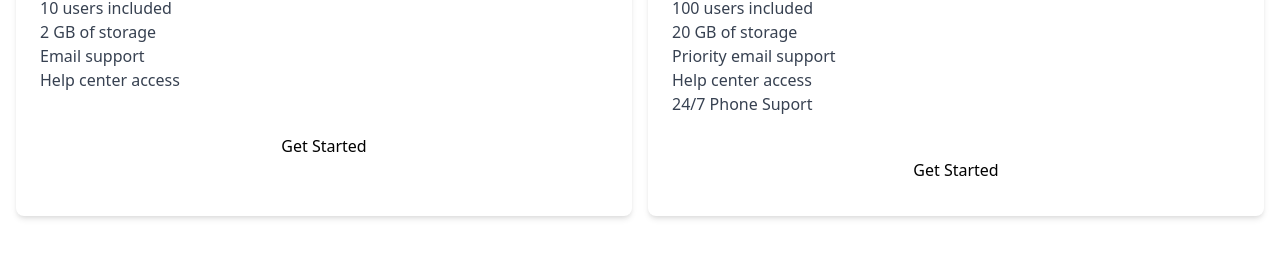
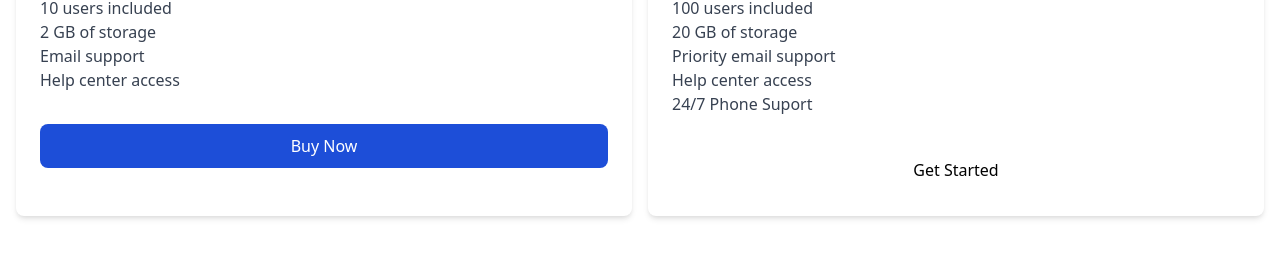
Before and after one commit to YoussefLachgar/ecma-script-6, a website: page dom_exercice3.html in a window 1280 px wide. Shown: the part 176-434 px from the top of the page. Drawn offline with nearby package versions, Linux system fonts and the light colour scheme.

Commit message:
dom exercice 3: Update Get started button to be blue 700 with white text (Buy Now)

```diff
--- a/dom_exercice3.js
+++ b/dom_exercice3.js
@@ -25,6 +25,10 @@ parent.insertBefore(basicPlanDiv, proPlanDiv);
   To make the Pro plan have a stronger call to action, update the current 'Get started' button to be blue (#007bff) with white text and have the text 'Buy Now'
 */
 
+const basicPlanButton  = document.querySelector('#basic-plan button');
+basicPlanButton.classList.add('bg-blue-700', 'text-white');
+basicPlanButton.textContent = 'Buy Now';
+
 
 /*
   Exercise 04
```
Also changed, not shown: src/output.css.
